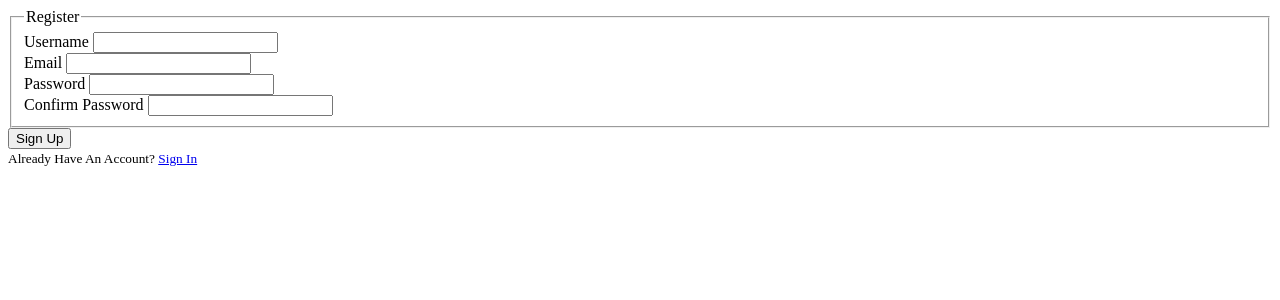
After one commit to hngi/TeamCharites_SolarCalculatorAppWeb, a Flask app: page /register in a window 1280 px wide. The commit adds this page. Shown: the top 300 px of the page. Run offline with Flask 2, Linux system fonts and the light colour scheme.

Commit message:
'new_setup'

```diff
--- a/app/__init__.py
+++ b/app/__init__.py
@@ -1,5 +1,6 @@
 from flask import Flask
 
 app = Flask(__name__)
+app.config['SECRET_KEY'] = 'horlla5791628be0c676dfde280ba245'
 
 from app import routes
--- /dev/null
+++ b/app/forms.py
@@ -0,0 +1,21 @@
+from flask_wtf import FlaskForm
+from wtforms import StringField, PasswordField, SubmitField, BooleanField
+from wtforms.validators import DataRequired, Length, Email, EqualTo
+
+
+class RegistrationForm(FlaskForm):
+    username = StringField('Username',
+                           validators=[DataRequired(), Length(min=2, max=20)])
+    email = StringField('Email',
+                        validators=[DataRequired(), Email()])
+    password = PasswordField('Password', validators=[DataRequired()])
+    confirm_password = PasswordField('Confirm Password',
+                                     validators=[DataRequired(), EqualTo('password')])
+    submit = SubmitField('Sign Up')
+
+
+class LoginForm(FlaskForm):
+    username = StringField('Username',
+                        validators=[DataRequired(), Email()])
+    password = PasswordField('Password', validators=[DataRequired()])
+    submit = SubmitField('Login')
--- a/app/routes.py
+++ b/app/routes.py
@@ -1,5 +1,7 @@
 from app import app
-from flask import render_template
+from flask import render_template, url_for, flash, redirect
+from app.forms import RegistrationForm, LoginForm
+
 
 @app.route("/")
 @app.route("/home")
@@ -13,3 +15,22 @@ def about():
 @app.route("/calculate")
 def calculate():
     return render_template('calculate.html', title='Calculate')
+
+@app.route("/register", methods=['GET', 'POST'])
+def register():
+    form = RegistrationForm()
+    if form.validate_on_submit():
+        flash(f'Account created for {form.username.data}!', 'success')
+        return redirect(url_for('home'))
+    return render_template('register.html', title='Register', form=form)
+
+@app.route("/login", methods=['GET', 'POST'])
+def login():
+    form = LoginForm()
+    if form.validate_on_submit():
+        if form.username.data == 'username' and form.password.data == 'password':
+            flash('You have been logged in!', 'success')
+            return redirect(url_for('home'))
+        else:
+            flash('Login Unsuccessful. Please check username and password', 'danger')
+    return render_template('login.html', title='Login', form=form)
--- a/app/templates/main.html
+++ b/app/templates/main.html
@@ -11,6 +11,15 @@
   {% endif %}
 </head>
 <body>
+    {% with messages = get_flashed_messages(with_categories=true) %}
+    {% if messages %}
+      {% for category, message in messages %}
+        <div class="alert alert-{{ category }}">
+          {{ message }}
+        </div>
+      {% endfor %}
+    {% endif %}
+  {% endwith %}
   {% block content %}{% endblock %}
 </body>
 </html>
--- /dev/null
+++ b/app/templates/register.html
@@ -0,0 +1,35 @@
+{% extends "main.html" %}
+{% block content %}
+<div>
+    <form method="POST" action="">
+        {{ form.hidden_tag() }}
+        <fieldset>
+            <legend>Register</legend>
+            <div>
+                {{ form.username.label }}
+                {{ form.username }}
+            </div>
+            <div>
+                {{ form.email.label }}
+                {{ form.email }}
+            </div>
+            <div>
+                {{ form.password.label }}
+                {{ form.password }}
+            </div>
+            <div>
+                {{ form.confirm_password.label }}
+                {{ form.confirm_password }}
+            </div>
+        </fieldset>
+        <div>
+            {{ form.submit }}
+        </div>
+    </form>
+</div>
+<div>
+    <small>
+        Already Have An Account? <a  href="{{ url_for('login') }}">Sign In</a>
+    </small>
+</div>
+{% endblock %}
```
Also changed, not shown: app/templates/calculate.html (+17 -0 lines), app/templates/login.html (added, +30 -0 lines), app/static/main.css (added), app/static/main.js (added).
